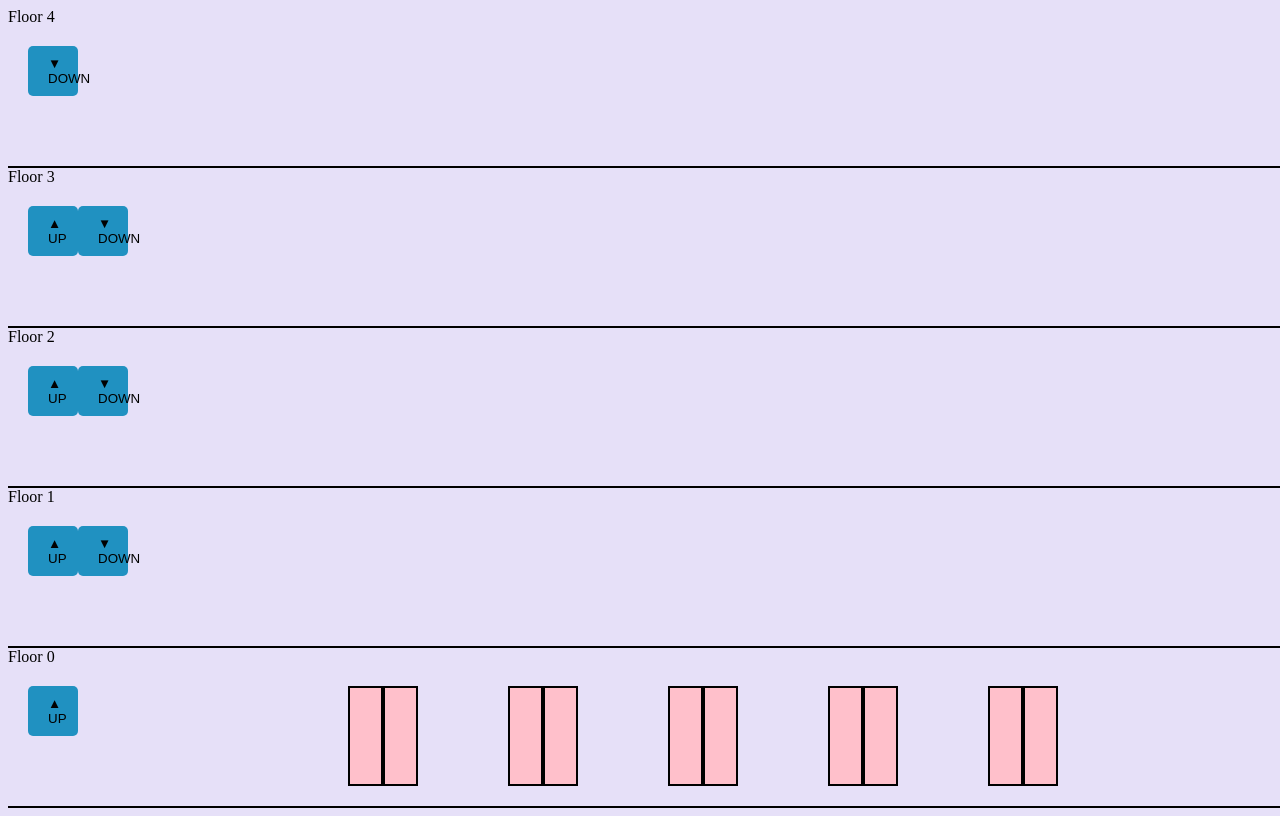
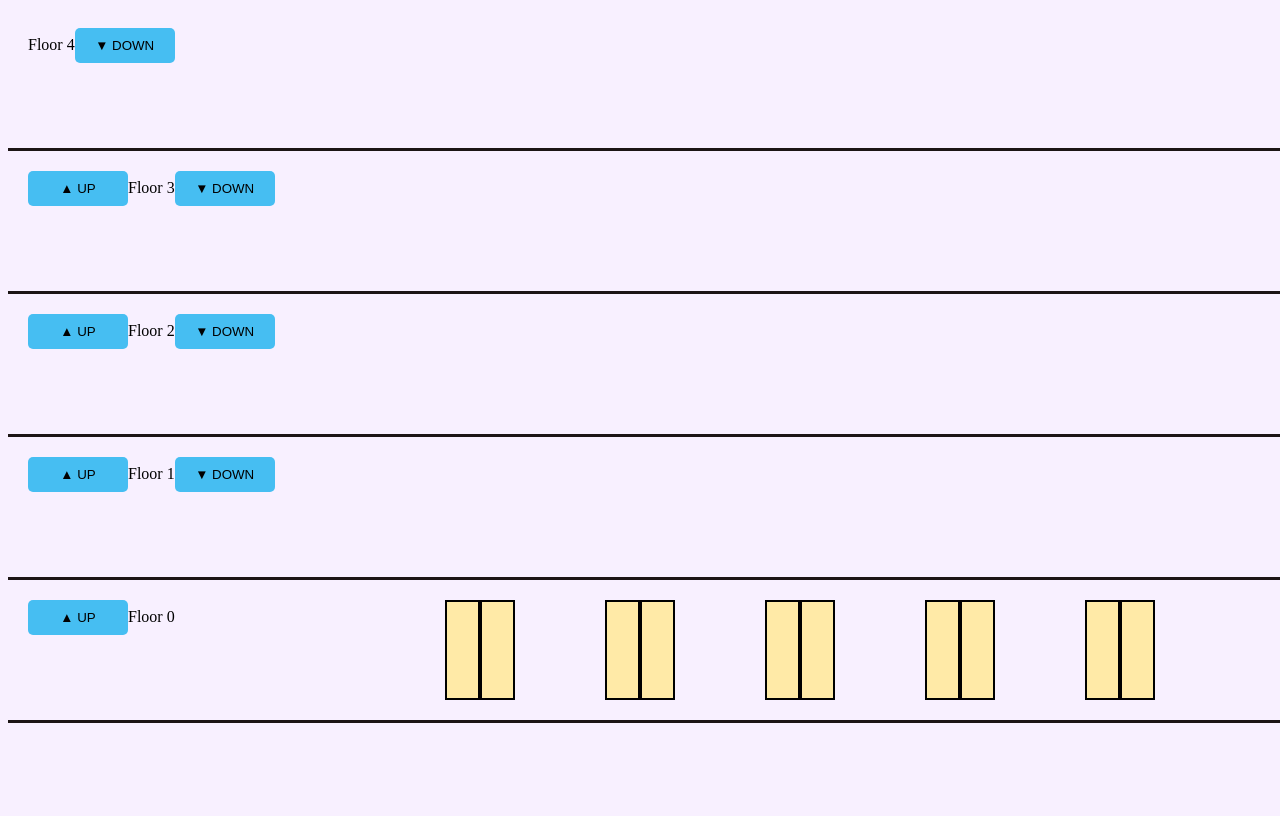
Before and after one commit to JAHANWEE/Lift-simulation-, a plain HTML site: page index.html in a window 1280 px wide. Both pictures are taken after typing "5", "5" into the empty fields and a click on the button "Generate". Shown: the top 816 px of the page. Drawn offline with Linux system fonts and the light colour scheme.

Commit message:
fix: align form labels and restrict input values
- Fixed alignment issues between labels and inputs for consistent layout
- Updated input fields to accept only positive numbers (min=1)
- Ensured values cannot exceed 15 (max=15)

```diff
--- a/index.html
+++ b/index.html
@@ -10,16 +10,16 @@
     <div class="container">
         <h1 class="heading">Lift Simulation</h1>
         <form onsubmit="Lift_Simulation(event)">
-            <!--label for lifts -->
-            <div class="form-element">
-                <label for="lifts">Enter Number Of Lifts</label>
-                <input type="number" id="lifts" name="lifts" placeholder="Enter a number between 1 -15" required>
-            </div>
-
             <!--label for floors -->
             <div class="form-element">
                 <label for="floors">Enter Number Of Floors</label>
-                <input type="number" id="floors" name="floors" placeholder="Enter a number between 1-15" required>
+                <input type="number" id="floors" name="floors" placeholder="Enter a number between 1-15 " min="1"  max ="15" required>
+            </div>
+
+             <!--label for lifts -->
+            <div class="form-element">
+                <label for="lifts">Enter Number Of Lifts</label>
+                <input type="number" id="lifts" name="lifts" placeholder="Enter a number between 1 -15" min="1"  max ="15" required>
             </div>
 
             <!-- Submit button -->
--- a/main.js
+++ b/main.js
@@ -40,7 +40,7 @@ const datastore = {
     },
 
     updateLiftStatus(liftIndex,status){
-        this.isLiftBusy[liftIndex]=status;
+        this.isLiftBusy[liftIndex] = status;
         console.log(`Lift ${liftIndex} status now updated to → ${status ? "Busy" : "Free"}`);
     },
 
@@ -81,7 +81,7 @@ const generateFloors = (numFloors) =>{
     floorContainer.id = "floorContainer";
     floorContainer.classList.add('floorContainer');
 
-    for(let i=numFloors -1 ;i >=0; i--){
+    for(let i = numFloors -1 ;i >=0; i--){
         const floor = document.createElement('div');
         floor.id = `floor-${i}`;
         floor.classList.add('floor');
@@ -102,7 +102,7 @@ const generateFloors = (numFloors) =>{
         const floorNumber = document.createElement('span');
         floorNumber.classList.add(`floor-number`);
         floorNumber.textContent = `Floor ${i}`;
-        floorContainer.appendChild(floorNumber);
+        floorControls.appendChild(floorNumber);
 
         if(i!== 0){
             const downButton = document.createElement('button');
--- a/style.css
+++ b/style.css
@@ -1,5 +1,5 @@
 body {
-  background-color: #e6e0f8;
+  background-color: #f8f0ff;
 }
 
 .container {
@@ -15,7 +15,7 @@ body {
 }
 
 .heading {
-  color: rgba(1, 5, 255, 0.676);
+  color:rgba(243, 35, 164);
   text-align: center;
 }
 
@@ -60,12 +60,12 @@ input {
 }
 
 .submitButton:hover {
-  background-color: #1e620a;
+  background-color: #2a6817;
 }
 
 /*generated floors and lifts */
 .floor {
-  border-bottom: 2px solid #000000;
+  border-bottom: 3px solid #1c1515;
   height: 100px;
   min-width: 100%;
   display: flex;
@@ -85,12 +85,12 @@ input {
 
 .down-button,
 .up-button {
-  background-color: rgb(32, 145, 193);
+  background-color: rgb(70, 190, 242);
   color: rgb(0, 0, 0);
-  padding: 10px 20px;
+  padding: 10px 10px;
   border: none;
   border-radius: 5px;
-  width: 50px;
+  width: 100px;
   cursor: pointer;
 }
 
@@ -98,15 +98,15 @@ input {
 .down-button[disabled],
 .up-button:disabled,
 .up-button[disabled] {
-  border: 3px solid #ff0000;
-  background-color: #c8f2e6;
+  border: 2px solid #ff0000;
+  background-color: #e6c5df;
   color: #ff0000;
 }
 
 .lift {
   height: 100px;
   width: 70px;
-  background-color: gray;
+  background-color: rgb(215, 133, 206);
   position: relative;
 
   overflow: hidden;
@@ -119,7 +119,7 @@ input {
   bottom: 0;
   left: 0;
   right: 50%;
-  background-color: pink;
+  background-color: #ffeaa7;
   border: 2px solid #000000;
   transition: transform 2.5s linear;
   transform-origin: left;
@@ -131,7 +131,7 @@ input {
   bottom: 0;
   right: 0;
   left: 50%;
-  background-color:pink;
+  background-color:#ffeaa7;
   border: 2px solid #000000;
   transition: transform 2.5s linear;
   transform-origin: right;
```
